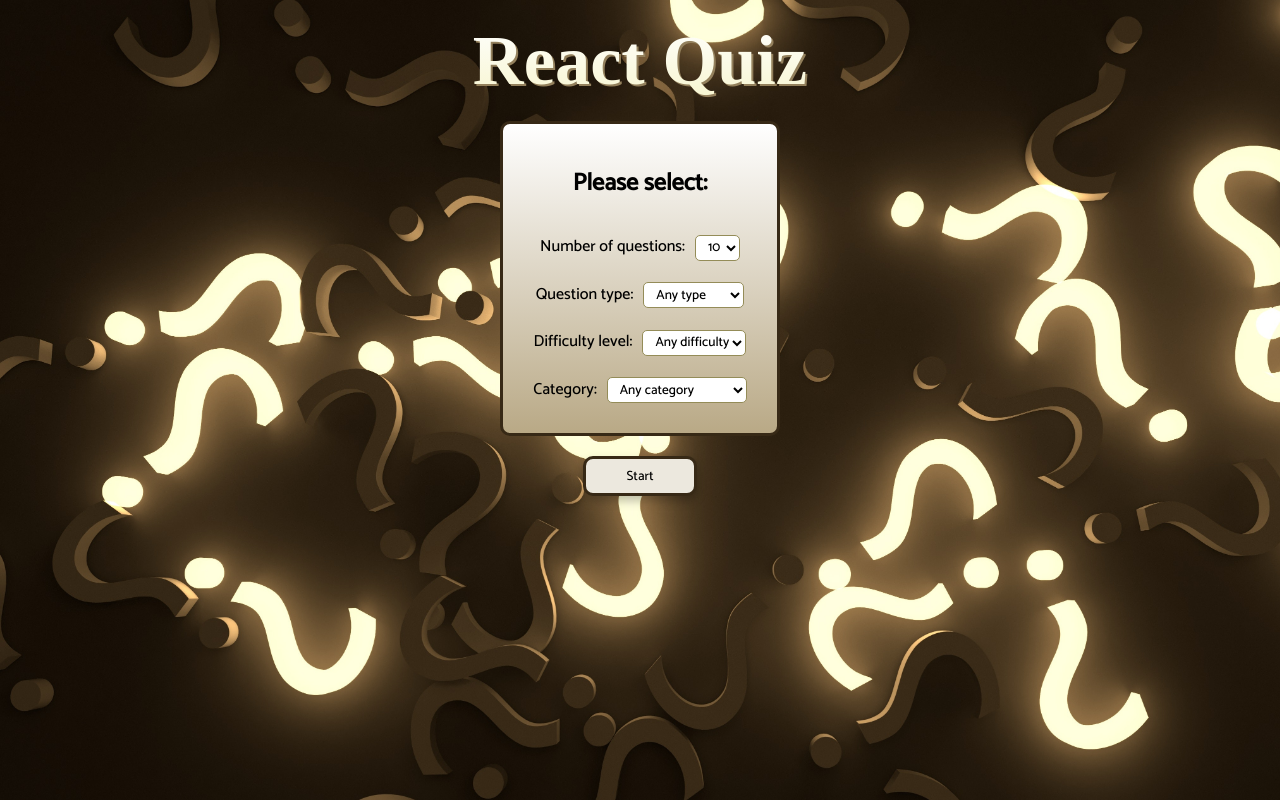
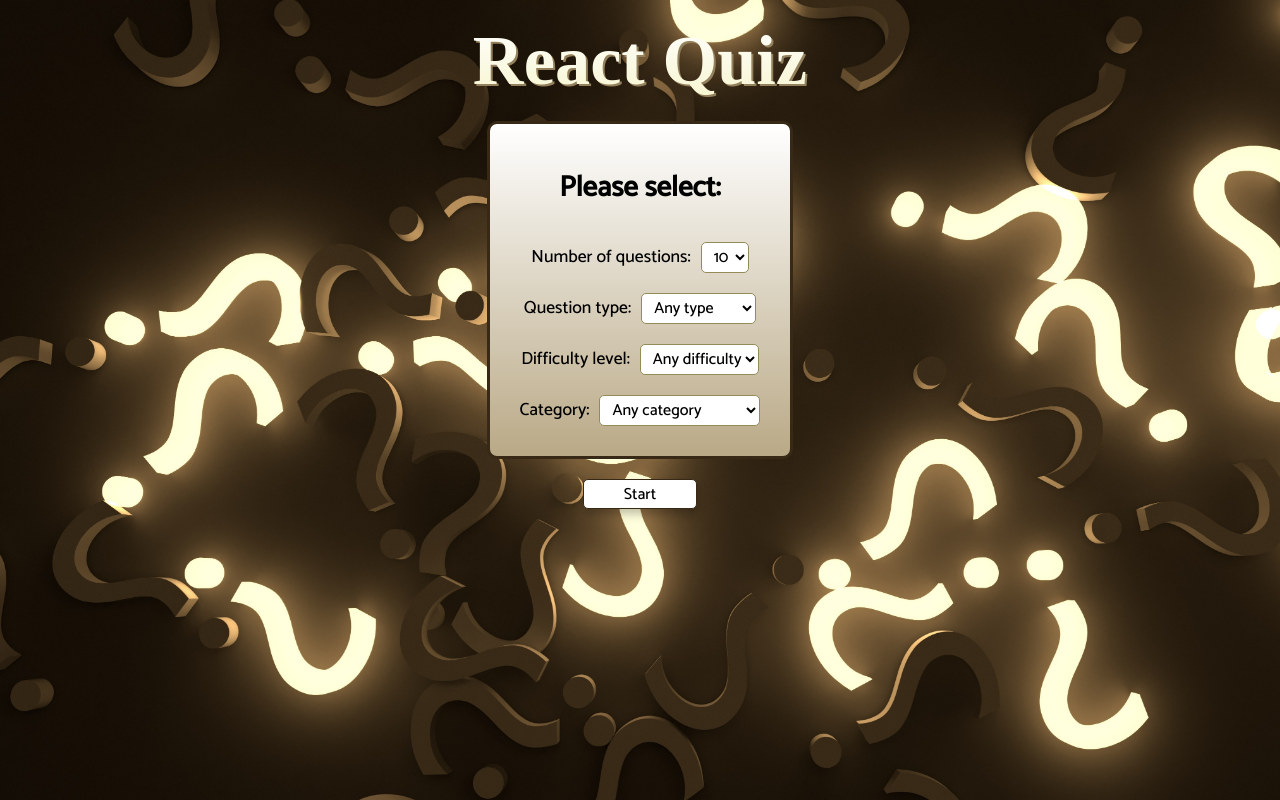
Before and after one commit to iwarra/quiz-app, a React (Create React App) app: page / in a window 1280 px wide. Built offline with nearby package versions, Linux system fonts and the light colour scheme; a web font is replaced by a local one.

Commit message:
Font size and button style update

```diff
--- a/src/app.styles.ts
+++ b/src/app.styles.ts
@@ -63,13 +63,15 @@ export const Wrapper = styled.div`
 
   .start, .next {
     cursor: pointer;
-    background: #ece8de;
-    border: 3px solid #372916;
+    background: #fff;
+    max-height: 30px;
+    border: 1px solid #372916;
     box-shadow: 0px 5px 10px rgba(0, 0, 0, 0.25);
-    border-radius: 10px;
+    border-radius: 5px;
     height: 40px;
     margin: 20px 0;
     padding: 0 40px;
+    font-size: 1rem;
   }
 
   .start {
--- a/src/components/QuizSettings.styles.ts
+++ b/src/components/QuizSettings.styles.ts
@@ -16,9 +16,15 @@ export const Box = styled.div`
 
   h2 {
     margin: 10px 0 10px 0;
+    font-size: 1.8rem;
+  }
+
+  label {
+    font-size: 1.1rem;
   }
 
   select {
+    font-size: 1rem;
     margin-left: 10px;
     padding-left: 8px;
     background: #fff;
```
